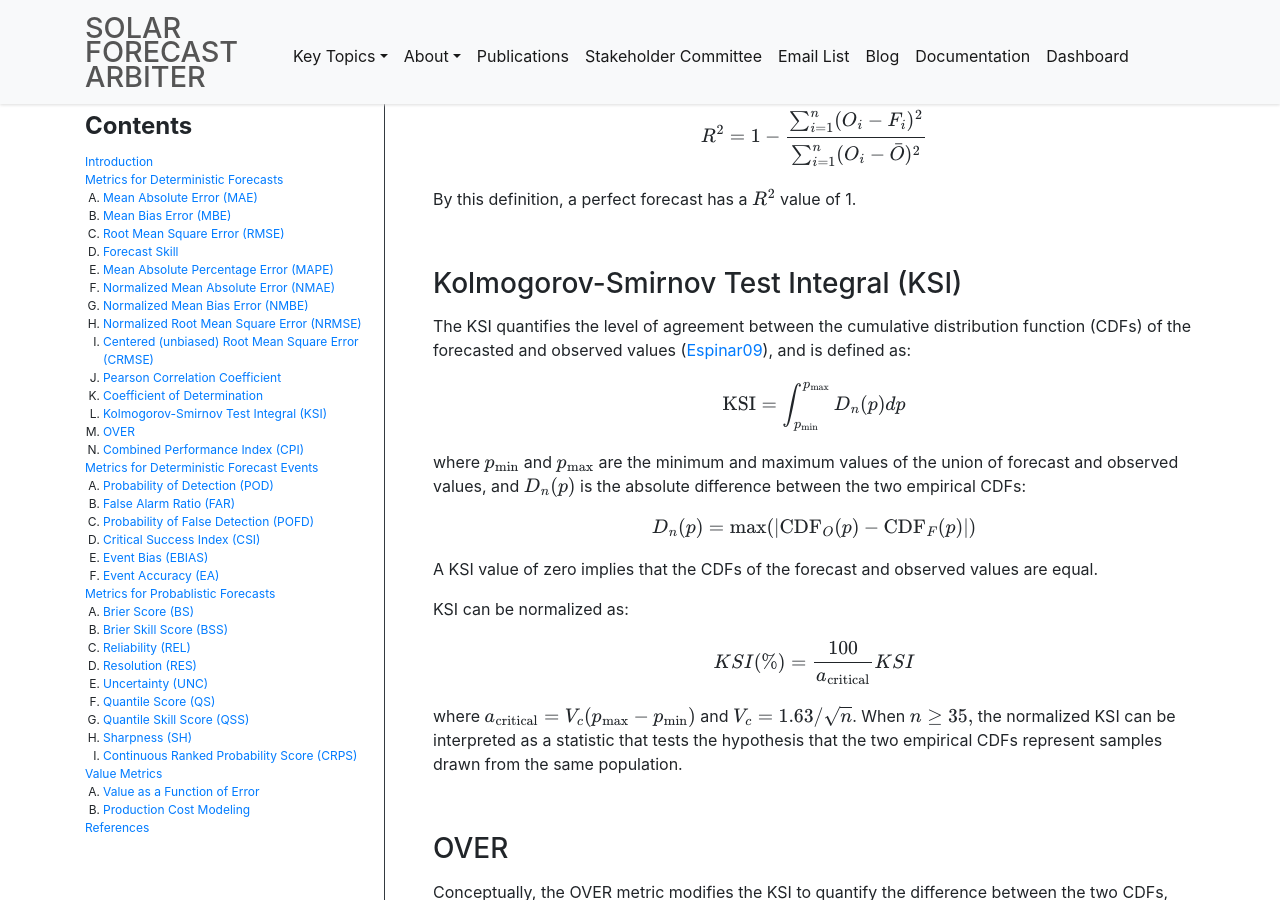
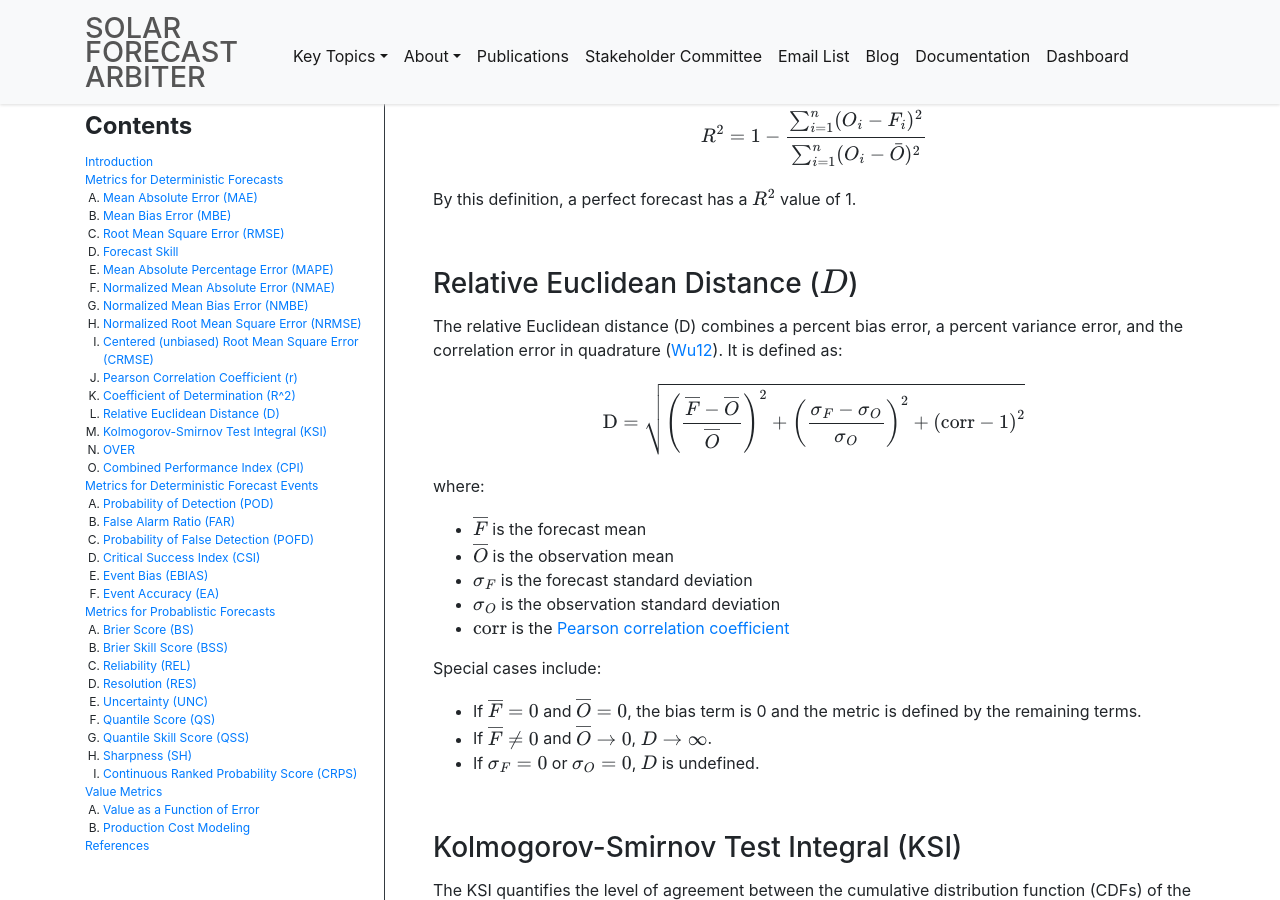
Before and after one commit to SolarArbiter/SolarArbiter.github.io, a Jekyll site: the page built from metrics.md, in a window 1280 px wide and 900 px high, scrolled down 3953 px. Built offline with Jekyll 4.4.1, drawn with Linux system fonts in a browser that asks for light colours; formulas are drawn with MathJax 3; some of the changed text lies outside the part shown.

Commit message:
add relative euclidean distance (#165)
* add relative euclidean distance

* reference

* remove \text call out

```diff
--- a/_includes/metrics_sidebar.html
+++ b/_includes/metrics_sidebar.html
@@ -13,8 +13,9 @@
       <li><a href="#nmbe">Normalized Mean Bias Error (NMBE)</a></li>
       <li><a href="#nrmse">Normalized Root Mean Square Error (NRMSE)</a></li>
       <li><a href="#crmse">Centered (unbiased) Root Mean Square Error (CRMSE)</a></li>
-      <li><a href="#r">Pearson Correlation Coefficient</a></li>
-      <li><a href="#r2">Coefficient of Determination </a></li>
+      <li><a href="#r">Pearson Correlation Coefficient (r)</a></li>
+      <li><a href="#r2">Coefficient of Determination (R^2)</a></li>
+      <li><a href="#d">Relative Euclidean Distance (D)</a></li>
       <li><a href="#ksi">Kolmogorov-Smirnov Test Integral (KSI)</a></li>
       <li><a href="#over">OVER</a></li>
       <li><a href="#cpi">Combined Performance Index (CPI)</a></li>
--- a/metrics.md
+++ b/metrics.md
@@ -126,6 +126,33 @@ The coefficient of determination measures the extent that the variability in the
 $$ R^2 = 1 - \frac{ \sum_{i=1}^n (O_i - F_i)^2 }{ \sum_{i=1}^n (O_i - \bar{O})^2 } $$
 
 By this definition, a perfect forecast has a $$ R^2 $$ value of 1.
+
+
+### Relative Euclidean Distance ($$ D $$) {#d}
+{: .anchor }
+The relative Euclidean distance (D) combines a percent bias error, a percent variance error, and the correlation error in quadrature ([Wu12](#ref-wu12)). It is defined as:
+
+$$ \text{D} = \sqrt{
+        \left( \frac{\overline{F} - \overline{O} }
+        { \overline{O} } \right) ^ 2 +
+        \left( \frac{\sigma_{F} - \sigma_{O} }
+        { \sigma_{O} } \right) ^ 2 +
+        \left( \textrm{corr} - 1 \right) ^ 2
+        } $$
+
+where:
+
+- $$ \overline{F} $$ is the forecast mean
+- $$ \overline{O} $$ is the observation mean
+- $$ \sigma_{F} $$ is the forecast standard deviation
+- $$ \sigma_{O} $$ is the observation standard deviation
+- $$ \textrm{corr} $$ is the [Pearson correlation coefficient](#r)
+
+Special cases include:
+
+- If $$ \overline{F} = 0 $$ and $$ \overline{O} = 0 $$, the bias term is 0 and the metric is defined by the remaining terms.
+- If $$ \overline{F} \neq 0 $$ and $$ \overline{O} \rightarrow 0 $$, $$ D \rightarrow \infty $$.
+- If $$ \sigma_{F} = 0 $$ or $$ \sigma_{O} = 0 $$, $$ D $$ is undefined.
 
 
 ### Kolmogorov-Smirnov Test Integral (KSI) {#ksi}
@@ -441,4 +468,5 @@ Models that include the above can be used to assess value of forecasts, and have
 - [<a name="ref-wang17">Wang17</a>] Q. Wang, and B. M. Hodge, "Enhancing Power System Operational Flexibility with Flexible Ramping Products: A Review", IEEE Transactions on Industrial Informatics, vol. 13, no. 4, pp. 1652-1664, 2017. DOI: [10.1109/TII.2016.2637879](https://doi.org/10.1109/TII.2016.2637879)
 - [<a name="ref-wilks11">Wilks11</a>] D. S. Wilks, "Statistical Methods in the Atmospheric Sciences", 3rd ed. Oxford; Waltham, MA; Academic Press, 2011.
 - [<a name="ref-wilks19">Wilks19</a>] D. S. Wilks, "Statistical Methods in the Atmospheric Sciences", 4th ed. Oxford; Waltham, MA; Academic Press, 2019.
+- [<a name="ref-wu12">Wu12</a>] W. Wu, Y. Liu, and A. K. Betts,  "Observationally based evaluation of NWP reanalyses in modeling cloud properties over the Southern Great Plains", Journal of Geophysical Research, vol. 117, D12202, 2012. DOI: [10.1029/2011JD016971](https://doi.org/10.1029/2011JD016971)
 - [<a name="ref-zhang15">Zhang15</a>] J. Zhang, A. Florita, B. M. Hodge, S. Lu, H. F. Hamann, V. Banunarayanan, A. Brockway,  "A suite of metrics for assessing the performance of solar power forecasting", Solar Energy, vol. 111, pp. 157-175, 2015. DOI: [10.1016/j.solener.2014.10.016](https://doi.org/10.1016/j.solener.2014.10.016)
```
